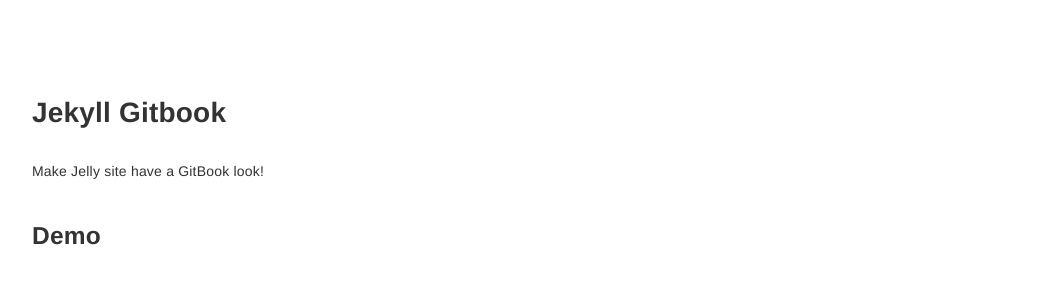
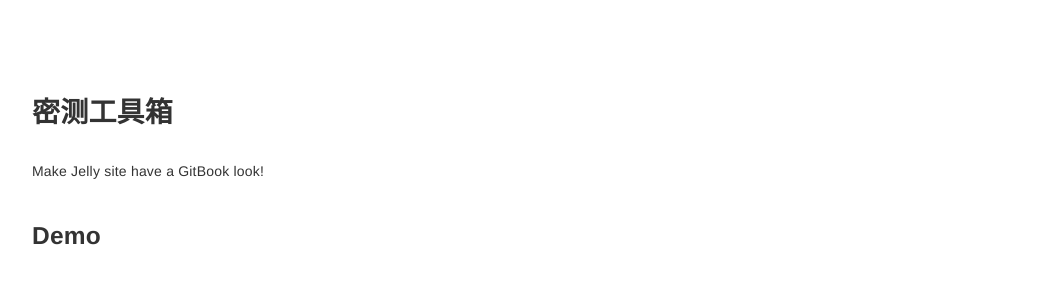
Before and after one commit to herotheo/micetoolbox, a Jekyll site: the page built from index.md, in a window 1280 px wide. Shown: the top 281 px of the page, without its empty margins (223-1272 px from the left). Built offline with Jekyll 4.4.1, drawn with Linux system fonts in a browser that asks for light colours.

Commit message:
Update _config.yml

```diff
--- a/_config.yml
+++ b/_config.yml
@@ -1,8 +1,8 @@
 # Configurations
-title:            Jekyll Gitbook
-longtitle:        Jekyll Gitbook
-author:           HE Tao
-email:            sighingnow@gmail.com
+title:            密测工具箱
+longtitle:        密测工具箱
+author:           艾拉科技
+email:            herotheo@qq.com
 description: >
   Build Jekyll site with the GitBook style.
 
```
